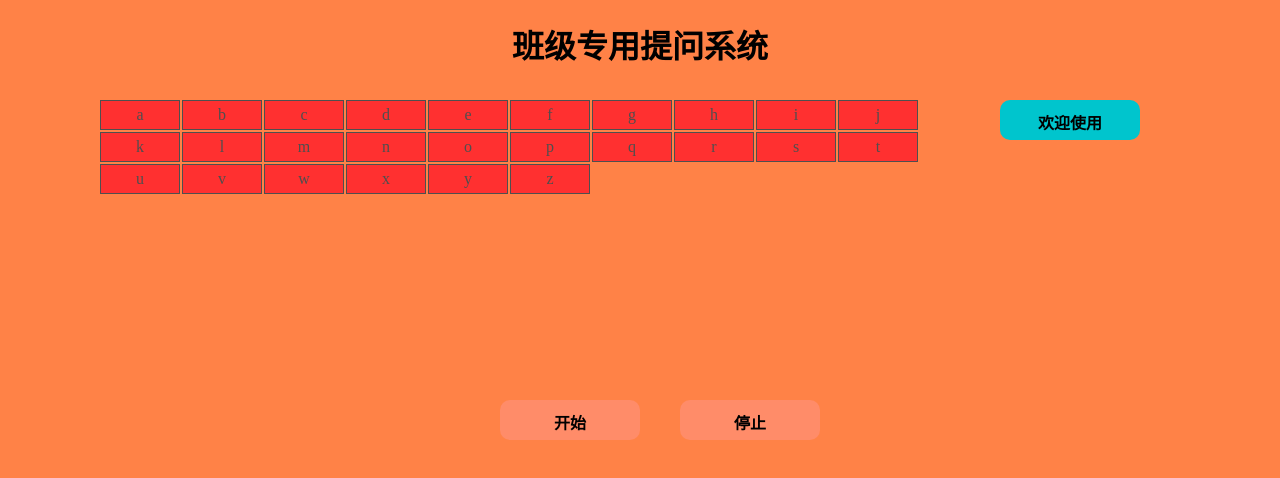
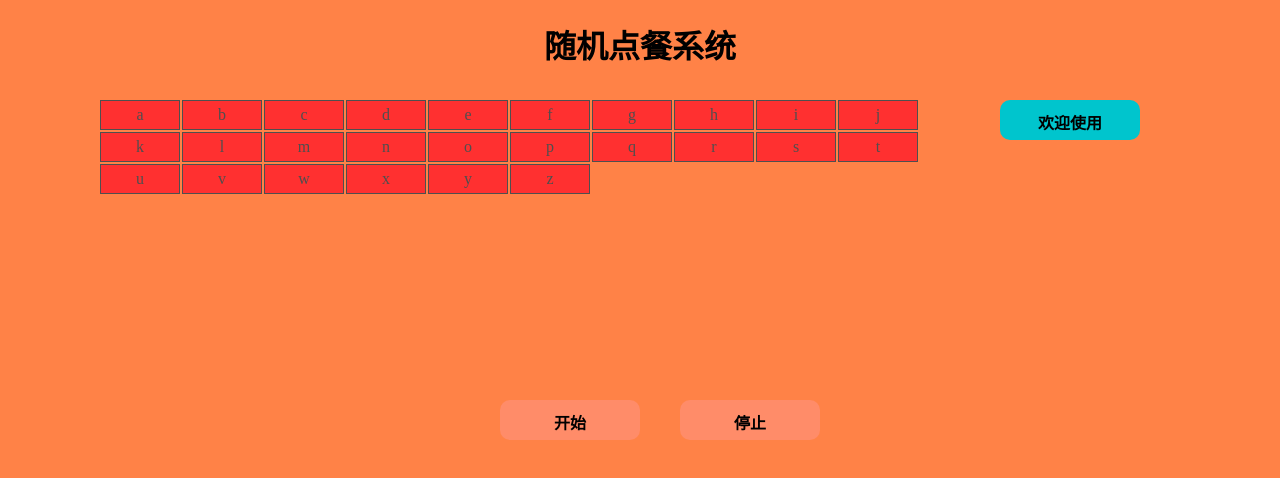
Before and after one commit to fangxucn/fangxucn.github.io, a plain HTML site: page index.html in a window 1280 px wide. Drawn offline with Linux system fonts and the light colour scheme.

Commit message:
Update index.html

```diff
--- a/index.html
+++ b/index.html
@@ -121,7 +121,7 @@
 
 	<body bgcolor="#ff8247">
 		<div align="center">
-			<h1>班级专用提问系统</h1>
+			<h1>随机点餐系统</h1>
 		</div>
 
 		<div class="button" style="left:500px;top:400px;" onclick="fun()">开始</div>
```
